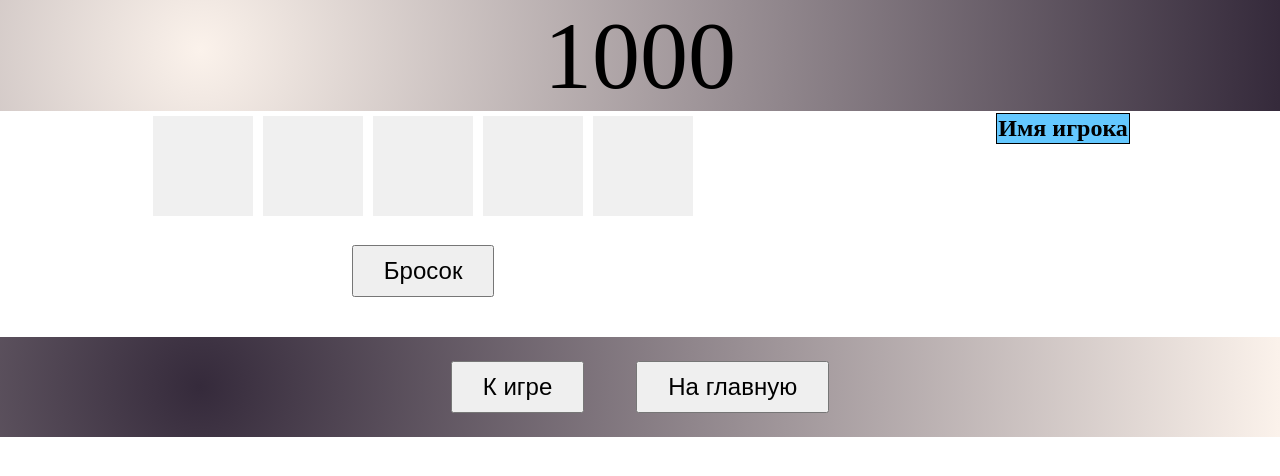
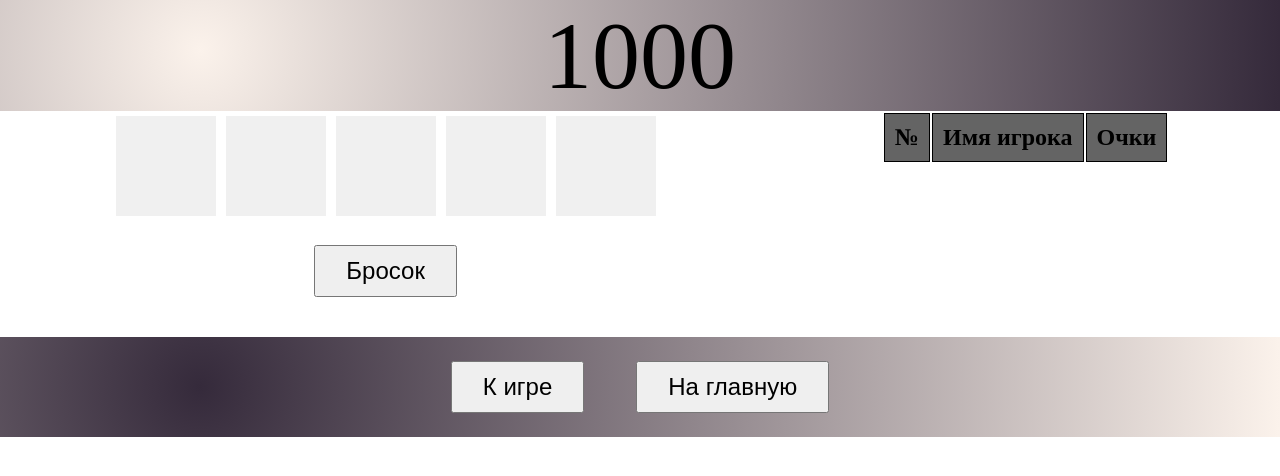
Before and after one commit to Alchi-Alchi/1000, a plain HTML site: page index.html in a window 1280 px wide. Both pictures are taken after a click on the button "К игре". Drawn offline with Linux system fonts and the light colour scheme.

Commit message:
tableHead

```diff
--- a/game.css
+++ b/game.css
@@ -57,9 +57,9 @@ body {
   margin: 5px;
 }
 
-#table td {
+#table th {
   border: 1px solid black;
   font-weight: bold;
   font-size: 24px;
-  background-color: rgba(100, 200, 255, 1);
+  background-color: rgba(100, 100, 100, 1);
 }
--- a/index.html
+++ b/index.html
@@ -32,7 +32,7 @@
         PageHTML += "<div class='rules'><h2 id='head'>Правила</h2><p id='rules'>Цель игры - набрать 1000 очков. Каждый ход начинается с броска сразу 5 кубиков. После того, как кубики упали, бросок анализируется на наличие выпавших комбинаций. Очки приносят кубики достоинством 1 (10 очков) и 5 (5 очков), а также 3 и более кубика одного достоинства, выпавшие в текущем броске. При этом 3 кубика дают очки по номиналу кубика умноженного на 10 четыре на 20, пять на 1000. Комбинация выпавших кубиков 1, 2, 3, 4, 5, - это 125 очков, а 2, 3, 4, 5, 6 – 250 очков. Если бросок принес игроку хотя бы 5 очков (т.е. выпала ненулевая комбинация), то все кубики, которые принесли очки откладываются, а оставшиеся кубики игрок бросает повторно. При этом очки за новые выпавшие комбинации суммируются с ранее набранными.</p></div>"
           break;
         case 'Game':
-        PageHTML += "<div id='gameWrapper'><div class='game'><div id='field'><div id='c1'></div><div id='c2'></div><div id='c3'></div><div id='c4'></div><div id='c5'></div></div><button id='btn' onclick='getNumber(1,6)'>Бросок</button></div><div id='tableDIV'><table id='table'><tbody><tr><td>Имя игрока</td></tr></tbody></table></div></div>";
+        PageHTML += "<div id='gameWrapper'><div class='game'><div id='field'><div id='c1'></div><div id='c2'></div><div id='c3'></div><div id='c4'></div><div id='c5'></div></div><button id='btn' onclick='getNumber(1,6)'>Бросок</button></div><div id='tableDIV'><table id='table' cellpadding ='10'><thead><tr><th data-type='number'>№</th><th data-type='name'>Имя игрока</th><th data-type='scores'>Очки</th></tr></thead><tbody></tbody></table></div></div>";
           break;
       }
       document.getElementById('wrapper').innerHTML = PageHTML;
```
